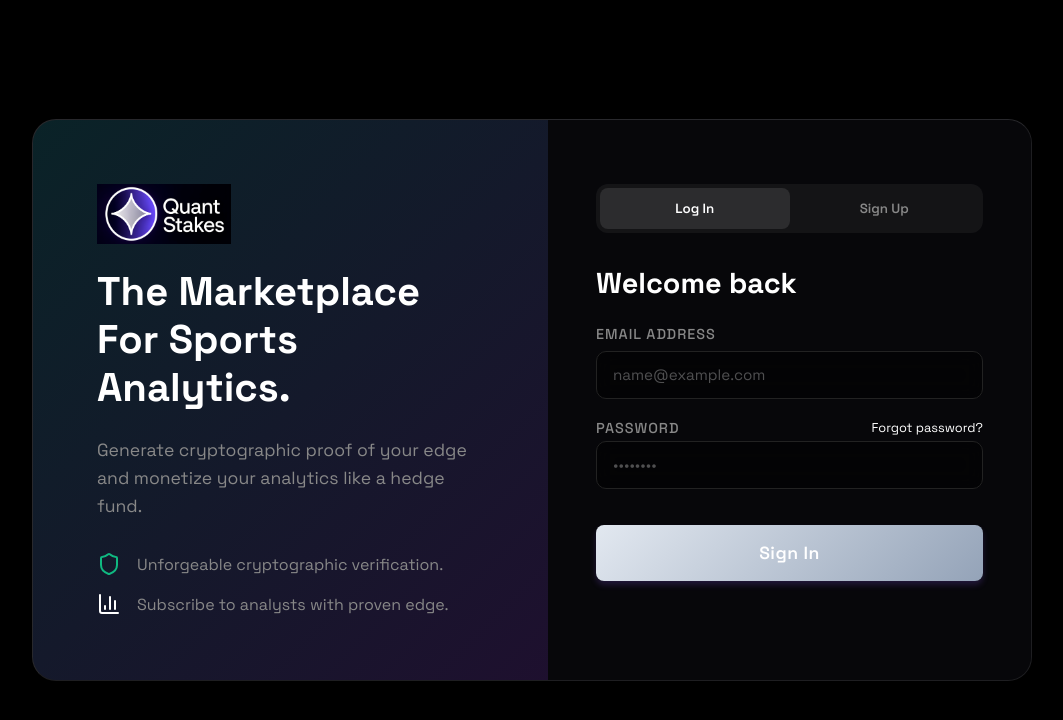
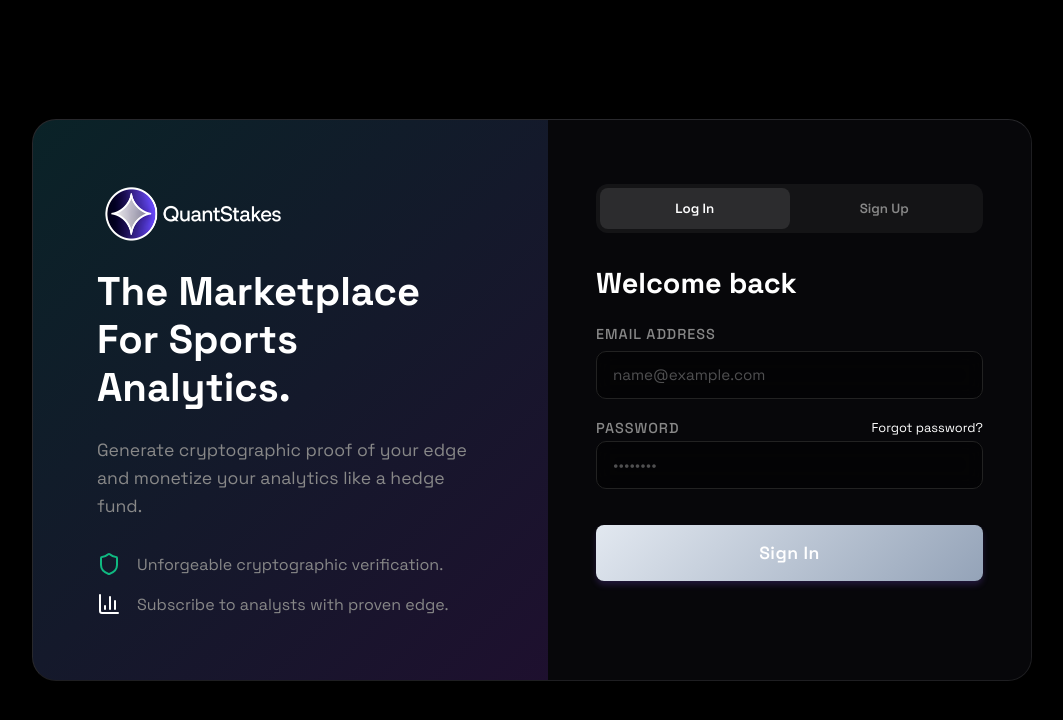
Before and after one commit to tsvetkov10/QuantStake, a React (Vite) app: page /auth in a window 1280 px wide. Shown: the top 720 px of the page, without its empty margins (108-1171 px from the left). Built offline with nearby package versions, Linux system fonts and the light colour scheme.

Commit message:
Update platform logo to new logo full.png

```diff
--- a/src/App.jsx
+++ b/src/App.jsx
@@ -73,7 +73,7 @@ function AuthenticatedApp({ session, isMock, profile, setProfileCompleted, onPro
       {/* Mobile Top Header */}
       <div className="mobile-top-header">
         <div className="flex items-center gap-2">
-          <img src="/logo.png" alt="QuantStakes Logo" style={{ height: '64px', objectFit: 'contain' }} />
+          <img src="/logo-full.png" alt="QuantStakes Logo" style={{ height: '64px', objectFit: 'contain' }} />
         </div>
         <div className="flex items-center gap-3">
           <Link to="/settings">
@@ -96,7 +96,7 @@ function AuthenticatedApp({ session, isMock, profile, setProfileCompleted, onPro
       {/* Sidebar */}
       <aside className="glass-panel sidebar" style={{ width: '280px', flexShrink: 0, borderRadius: '0', borderTop: 'none', borderBottom: 'none', borderLeft: 'none', borderRight: '1px solid rgba(255,255,255,0.05)', display: 'flex', flexDirection: 'column', background: 'linear-gradient(180deg, rgba(15,15,20,0.95) 0%, rgba(10,10,15,0.95) 100%)', boxShadow: '5px 0 20px rgba(0,0,0,0.2)' }}>
         <div className="flex items-center gap-3 mb-8 sidebar-header">
-          <img src="/logo.png" alt="QuantStakes Logo" style={{ height: '60px', objectFit: 'contain' }} />
+          <img src="/logo-full.png" alt="QuantStakes Logo" style={{ height: '60px', objectFit: 'contain' }} />
         </div>
 
         <nav className="flex-col gap-3" style={{ flexGrow: 1 }}>
@@ -238,7 +238,7 @@ function App() {
       return (
         <div style={{height: '100vh', width: '100%', background: 'var(--bg-dark)', display: 'flex', flexDirection: 'column', alignItems: 'center', justifyContent: 'center'}}>
           <div className="flex items-center gap-3 mb-10">
-            <img src="/logo.png" alt="QuantStakes Logo" className="brand-logo-animated" style={{ height: '90px', objectFit: 'contain' }} />
+            <img src="/logo-full.png" alt="QuantStakes Logo" className="brand-logo-animated" style={{ height: '90px', objectFit: 'contain' }} />
           </div>
 
           <div style={{ width: '300px', height: '4px', background: 'var(--adaptive-white-05)', borderRadius: '4px', overflow: 'hidden', position: 'relative' }}>
--- a/src/components/ShareCard.jsx
+++ b/src/components/ShareCard.jsx
@@ -49,7 +49,7 @@ const ShareCard = forwardRef(({ profile, metrics }, ref) => {
             </div>
           </div>
           <div className="flex items-center gap-3">
-            <img src="/logo.png" alt="QuantStakes Logo" style={{ height: '64px', objectFit: 'contain' }} />
+            <img src="/logo-full.png" alt="QuantStakes Logo" style={{ height: '64px', objectFit: 'contain' }} />
           </div>
         </div>
 
--- a/src/pages/Auth.jsx
+++ b/src/pages/Auth.jsx
@@ -103,7 +103,7 @@ export default function Auth() {
         {/* Left Side: Branding / Features (Hidden on very small screens) */}
         <div className="auth-left" style={{ flex: 1, background: 'linear-gradient(135deg, rgba(0, 243, 255, 0.1), rgba(138, 43, 226, 0.15))', padding: '4rem', display: 'flex', flexDirection: 'column', justifyContent: 'center' }}>
           <div className="flex items-center gap-3 mb-6">
-            <img src="/logo.png" alt="QuantStakes Logo" className="brand-logo-animated" style={{ height: '60px', objectFit: 'contain' }} />
+            <img src="/logo-full.png" alt="QuantStakes Logo" className="brand-logo-animated" style={{ height: '60px', objectFit: 'contain' }} />
           </div>
 
           <h2 style={{ fontSize: '2.5rem', fontWeight: 'bold', lineHeight: '1.2', marginBottom: '1.5rem' }}>
--- a/src/pages/Landing.jsx
+++ b/src/pages/Landing.jsx
@@ -37,7 +37,7 @@ export default function Landing() {
       {/* Header - Fixed to always stay on top */}
       <header className="flex justify-between items-center responsive-header-padding" style={{ borderBottom: '1px solid var(--border-glass)', background: 'rgba(5, 5, 8, 0.9)', backdropFilter: 'blur(20px)', position: 'fixed', top: 0, left: 0, width: '100%', zIndex: 100 }}>
         <div className="flex items-center gap-3">
-          <img src="/logo.png" alt="QuantStakes Logo" style={{ height: '60px', objectFit: 'contain' }} />
+          <img src="/logo-full.png" alt="QuantStakes Logo" style={{ height: '60px', objectFit: 'contain' }} />
         </div>
         <nav className="flex gap-8 items-center">
           <a href="#" onClick={(e) => { e.preventDefault(); window.scrollTo({ top: 0, behavior: 'smooth' }); }} className="text-secondary desktop-only" style={{ textDecoration: 'none', transition: 'color 0.2s', fontWeight: 500, cursor: 'pointer' }} onMouseEnter={e => e.target.style.color='white'} onMouseLeave={e => e.target.style.color='var(--text-secondary)'}>Terminal</a>
@@ -305,7 +305,7 @@ export default function Landing() {
 
           <div style={{ maxWidth: '350px' }}>
             <div className="flex items-center gap-3 mb-6">
-              <img src="/logo.png" alt="QuantStakes Logo" style={{ height: '60px', objectFit: 'contain' }} />
+              <img src="/logo-full.png" alt="QuantStakes Logo" style={{ height: '60px', objectFit: 'contain' }} />
             </div>
             <p className="text-secondary" style={{ fontSize: '1rem', lineHeight: '1.8' }}>
               The premium marketplace for sharp bettors and sports syndicates to track, analyze, and monetize their portfolios with algorithmic precision and cryptographic proof.
--- a/src/pages/Privacy.jsx
+++ b/src/pages/Privacy.jsx
@@ -8,7 +8,7 @@ export default function Privacy() {
       {/* Header - Fixed to always stay on top */}
       <header className="flex justify-between items-center" style={{ padding: '1.5rem 4rem', borderBottom: '1px solid var(--border-glass)', background: 'rgba(5, 5, 8, 0.9)', backdropFilter: 'blur(20px)', position: 'fixed', top: 0, left: 0, width: '100%', zIndex: 100 }}>
         <div className="flex items-center gap-3">
-          <img src="/logo.png" alt="QuantStakes Logo" style={{ height: '60px', objectFit: 'contain' }} />
+          <img src="/logo-full.png" alt="QuantStakes Logo" style={{ height: '60px', objectFit: 'contain' }} />
         </div>
         <nav className="flex gap-8 items-center landing-nav">
           <Link to="/" className="text-secondary" style={{ textDecoration: 'none', transition: 'color 0.2s', fontWeight: 500 }}>Home</Link>
--- a/src/pages/Terms.jsx
+++ b/src/pages/Terms.jsx
@@ -8,7 +8,7 @@ export default function Terms() {
       {/* Header - Fixed to always stay on top */}
       <header className="flex justify-between items-center" style={{ padding: '1.5rem 4rem', borderBottom: '1px solid var(--border-glass)', background: 'rgba(5, 5, 8, 0.9)', backdropFilter: 'blur(20px)', position: 'fixed', top: 0, left: 0, width: '100%', zIndex: 100 }}>
         <div className="flex items-center gap-3">
-          <img src="/logo.png" alt="QuantStakes Logo" style={{ height: '60px', objectFit: 'contain' }} />
+          <img src="/logo-full.png" alt="QuantStakes Logo" style={{ height: '60px', objectFit: 'contain' }} />
         </div>
         <nav className="flex gap-8 items-center landing-nav">
           <Link to="/" className="text-secondary" style={{ textDecoration: 'none', transition: 'color 0.2s', fontWeight: 500 }}>Home</Link>
```
Also changed, not shown: replace_logo.cjs (added, +34 -0 lines), public/logo-full.png (added), src/assets/logo full.png (added).
